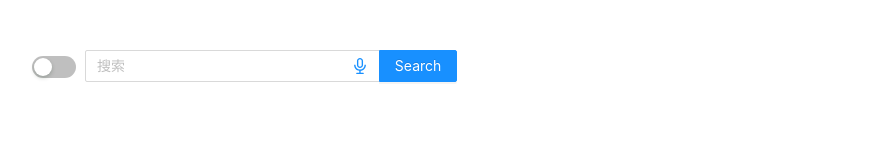
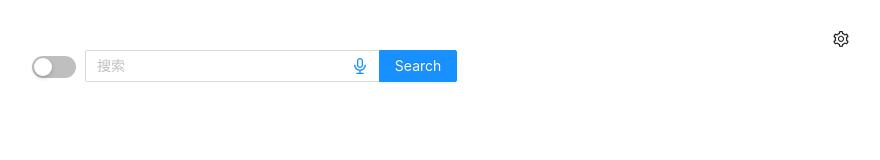
Before and after one commit to caveshao/tech-navi, a React (Create React App) app: page /home in a window 1280 px wide. Shown: the top 160 px of the page, without its empty margins (395-1275 px from the left). Built offline with nearby package versions, Linux system fonts and the light colour scheme.

Commit message:
dev: add Setting component

```diff
--- /dev/null
+++ b/src/components/Setting/Setting.module.less
@@ -0,0 +1,5 @@
+.setting {
+    position: fixed;
+    top: 20px;
+    right: 20px;
+}
--- /dev/null
+++ b/src/components/Setting/Setting.tsx
@@ -0,0 +1,14 @@
+import { Button } from "antd";
+import { SettingOutlined } from "@ant-design/icons";
+import styles from "./Setting.module.less"
+
+const Setting = () => {
+  return (
+    <div className={styles.setting}>
+      <Button type="text" size="large">
+        <SettingOutlined />
+      </Button>
+    </div>
+  );
+};
+export default Setting;
--- a/src/pages/HomePage/HomePage.tsx
+++ b/src/pages/HomePage/HomePage.tsx
@@ -1,4 +1,5 @@
 import SearchBar from "@/components/SearchBar/SearchBar";
+import Setting from "@/components/Setting/Setting";
 import Dock from "@/components/Dock/Dock";
 
 import styles from "./styles.module.less";
@@ -6,6 +7,7 @@
   return (
     <div className={styles.SearchBarContainer}>
       <SearchBar placeholder="搜索" />
+      <Setting />
       <Dock />
     </div>
   );
```
